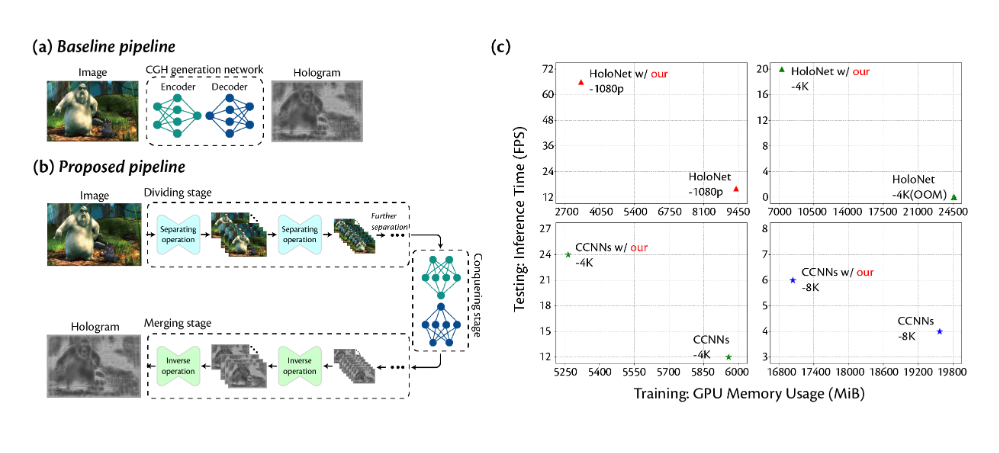
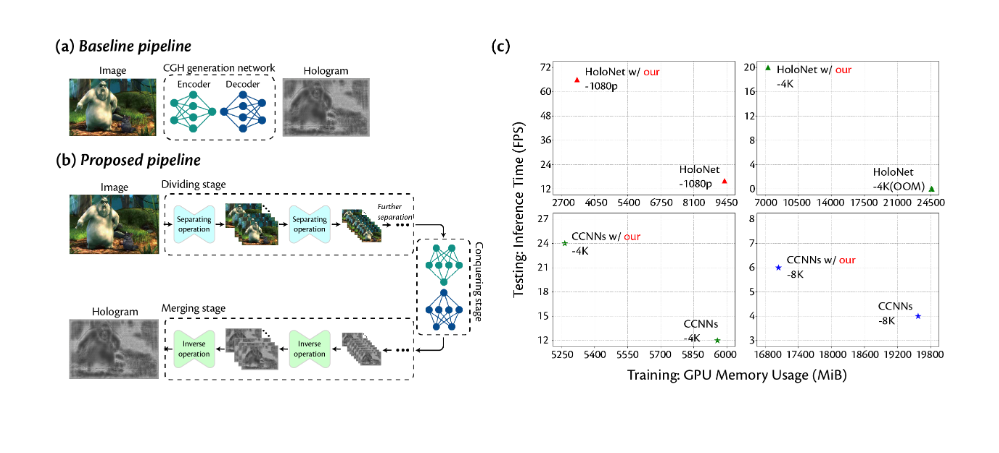
Before and after one commit to Zhenxing-Dong/Memory-and-Time-Efficient-Hologram-Generation, a plain HTML site: page index.html in a window 1280 px wide. Shown: the part 347-800 px from the top of the page, without its empty margins (140-1139 px from the left). Drawn offline with nearby package versions, Linux system fonts and the light colour scheme; some icons are missing; a web font is replaced by a local one.

Commit message:
Update index.html

```diff
--- a/index.html
+++ b/index.html
@@ -124,7 +124,7 @@
           <img src="./static/images/teaser.png"
            class="interpolation-image"
            alt="Interpolate start reference image."
-           width="100%"
+           width="95%"
            style="margin-top: 40px;"/>
 
           </div>
```
